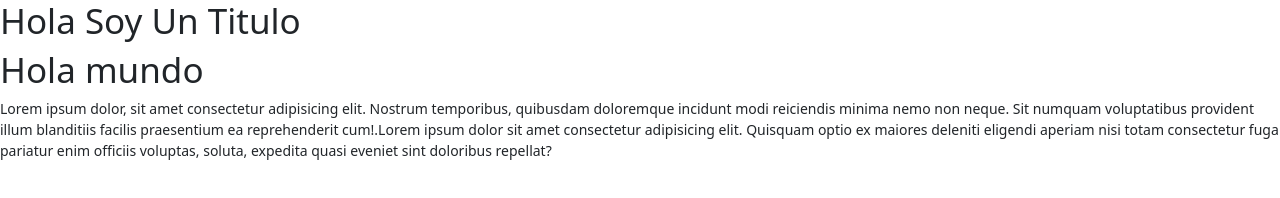
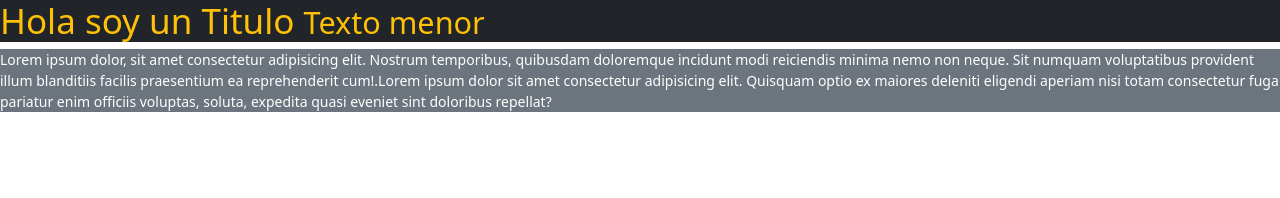
Before and after one commit to Agraso/curso-bootstrap, a plain HTML site: page index.html in a window 1280 px wide. Drawn offline with Linux system fonts and the light colour scheme.

Commit message:
Colores y Tipografia

```diff
--- a/index.html
+++ b/index.html
@@ -14,9 +14,12 @@
     <title>Date con furia</title>
   </head>
   <body>
-    <h1 class="text-capitalize">Hola soy un Titulo</h1>
-    <h1>Hola mundo</h1>
-    <p class="text-center text-sm-end text-md-start"> Lorem ipsum dolor, sit amet consectetur adipisicing elit. Nostrum temporibus, quibusdam doloremque incidunt modi reiciendis minima nemo non neque. Sit numquam voluptatibus provident illum blanditiis facilis praesentium ea reprehenderit cum!.Lorem ipsum dolor sit amet consectetur adipisicing elit. Quisquam optio ex maiores deleniti eligendi aperiam nisi totam consectetur fuga pariatur enim officiis voluptas, soluta, expedita quasi eveniet sint doloribus repellat?
+    <h1 class="text-warning bg-dark">
+
+      Hola soy un Titulo <span class="small">Texto menor</span> </h1>
+
+
+    <p class="bg-secondary text-white text-center text-sm-end text-md-start"> Lorem ipsum dolor, sit amet consectetur adipisicing elit. Nostrum temporibus, quibusdam doloremque incidunt modi reiciendis minima nemo non neque. Sit numquam voluptatibus provident illum blanditiis facilis praesentium ea reprehenderit cum!.Lorem ipsum dolor sit amet consectetur adipisicing elit. Quisquam optio ex maiores deleniti eligendi aperiam nisi totam consectetur fuga pariatur enim officiis voluptas, soluta, expedita quasi eveniet sint doloribus repellat?
     </p>
 
 
--- a/saas/estilos.scss
+++ b/saas/estilos.scss
@@ -22,3 +22,6 @@ html{
 .row> *{
 	border: 3px solid green;
 }
+.bg-secondary {
+	background-color: black;
+}
```
Also changed, not shown: css/estilo.css, 1 other file.
